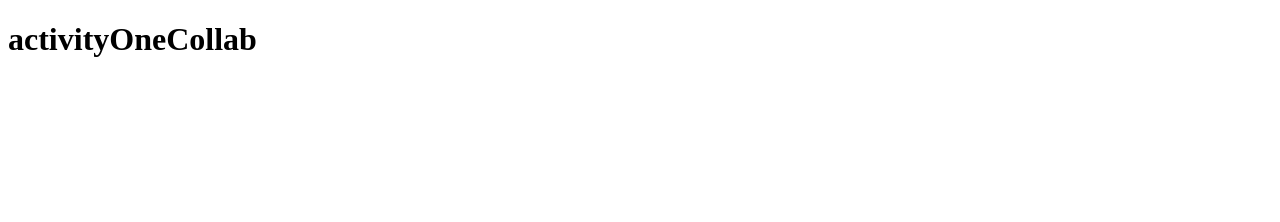
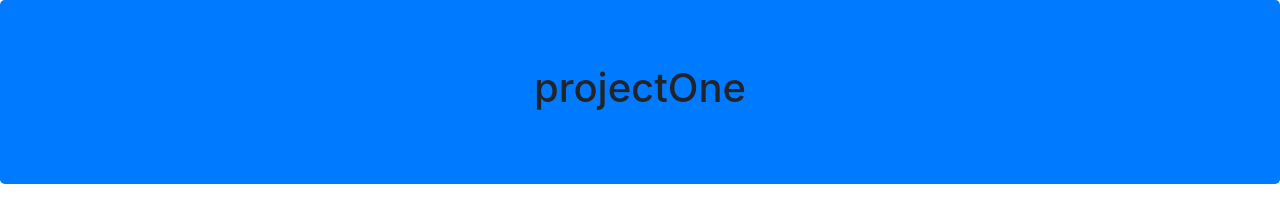
Before and after one commit to tjames02/breweryLocator, a plain HTML site: page index.html in a window 1280 px wide. Drawn offline with nearby package versions, Linux system fonts and the light colour scheme.

Commit message:
added a jumbotron

```diff
--- a/index.html
+++ b/index.html
@@ -1,9 +1,12 @@
 <!DOCTYPE html>
 <html>
 <head>
-    <title>activityOneCollab</title>
+    <title>projectOne</title>
+    <link rel="stylesheet" href="https://stackpath.bootstrapcdn.com/bootstrap/4.3.1/css/bootstrap.min.css" integrity="sha384-ggOyR0iXCbMQv3Xipma34MD+dH/1fQ784/j6cY/iJTQUOhcWr7x9JvoRxT2MZw1T" crossorigin="anonymous">
 </head>
 <body>
-    <h1>activityOneCollab</h1>
+    <div class="jumbotron bg-primary text-center">
+        <h1>projectOne</h1>
+    </div>
 </body>
 </html>
```
Also changed, not shown: 1 other file.
